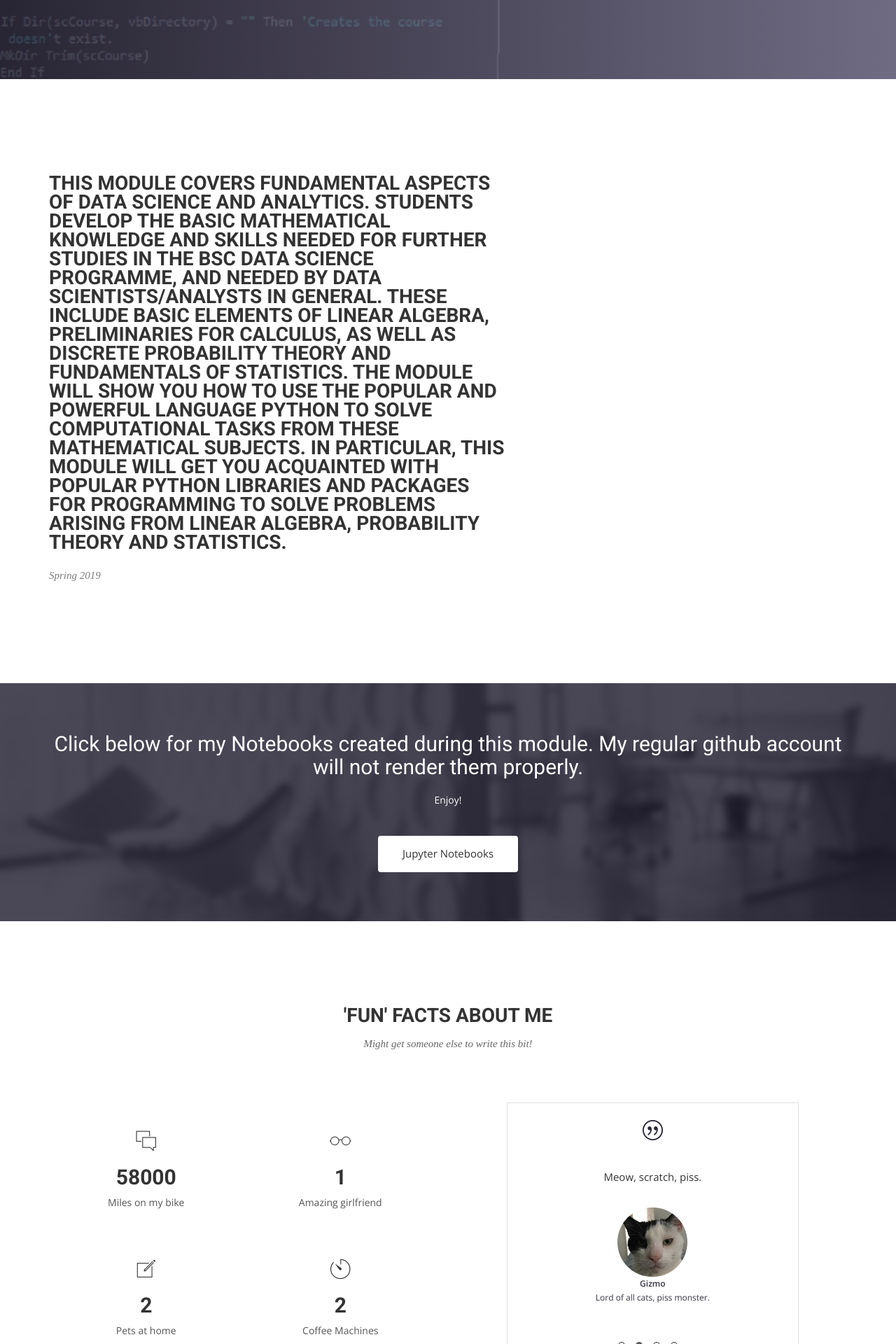
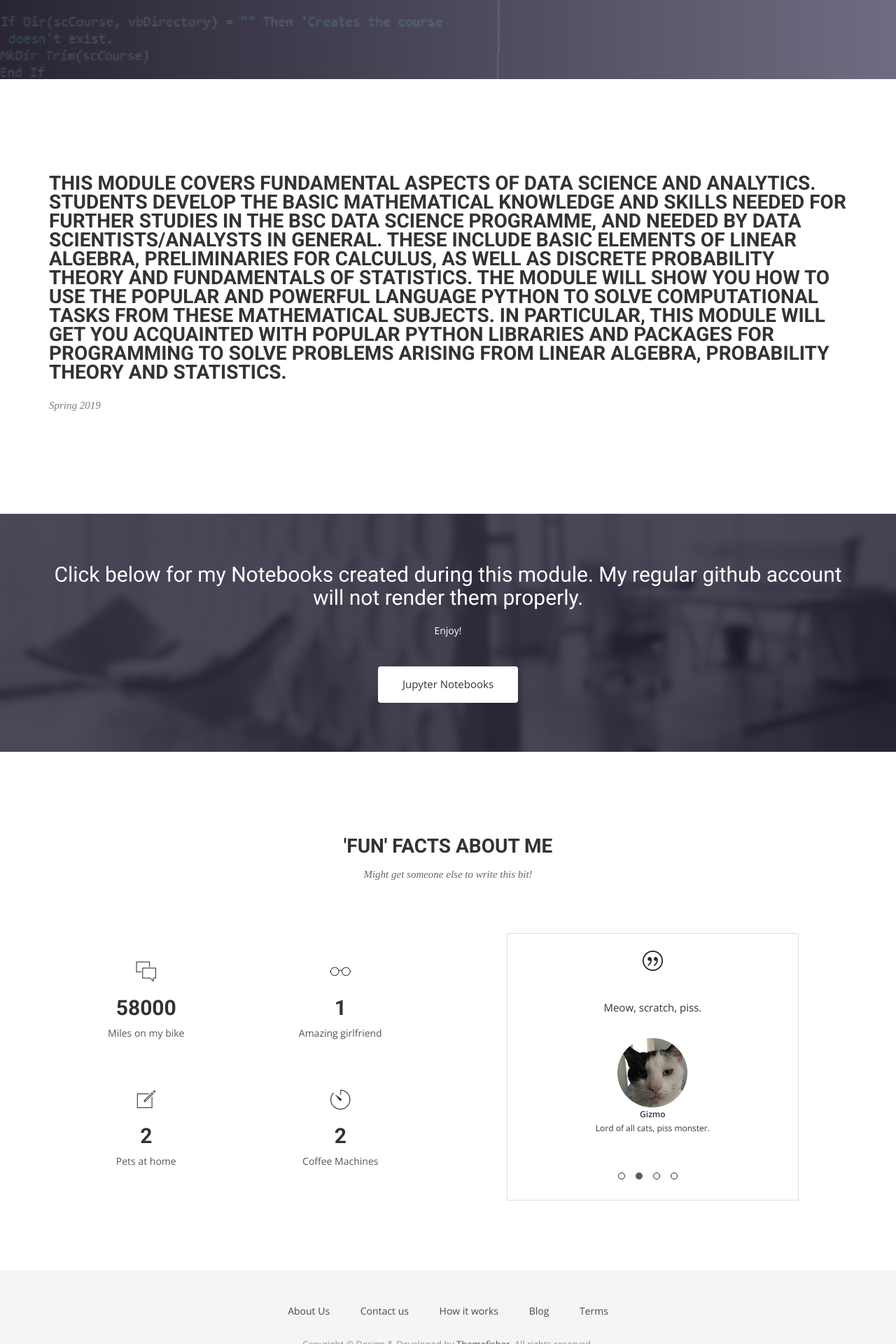
Before and after one commit to marklunch/marklunch.github.io, a Jekyll site: the page built from fds1.html, in a window 1280 px wide. Shown: the part 692-2612 px from the top of the page at 70% size. Built offline with Jekyll 4.4.1, drawn with Linux system fonts in a browser that asks for light colours; nearby versions of some CDN libraries; some web fonts are replaced.

Commit message:
Update fds1.html

```diff
--- a/fds1.html
+++ b/fds1.html
@@ -22,7 +22,7 @@ permalink: /fds1.html
 <section id="intro">
   <div class="container">
     <div class="row">
-      <div class="col-md-7 col-sm-12">
+      <div class="col-md-12 col-sm-12">
         <div class="block">
           <div class="section-title">
             <h2>This module covers fundamental aspects of data science and analytics. Students develop the basic mathematical knowledge and skills needed for further studies in the BSc Data Science programme, and needed by data scientists/analysts in general. These include basic elements of linear algebra, preliminaries for calculus, as well as discrete probability theory and fundamentals of statistics. The module will show you how to use the popular and powerful language Python to solve computational tasks from these mathematical subjects. In particular, this module will get you acquainted with popular Python libraries and packages for programming to solve problems arising from linear algebra, probability theory and statistics.
```
